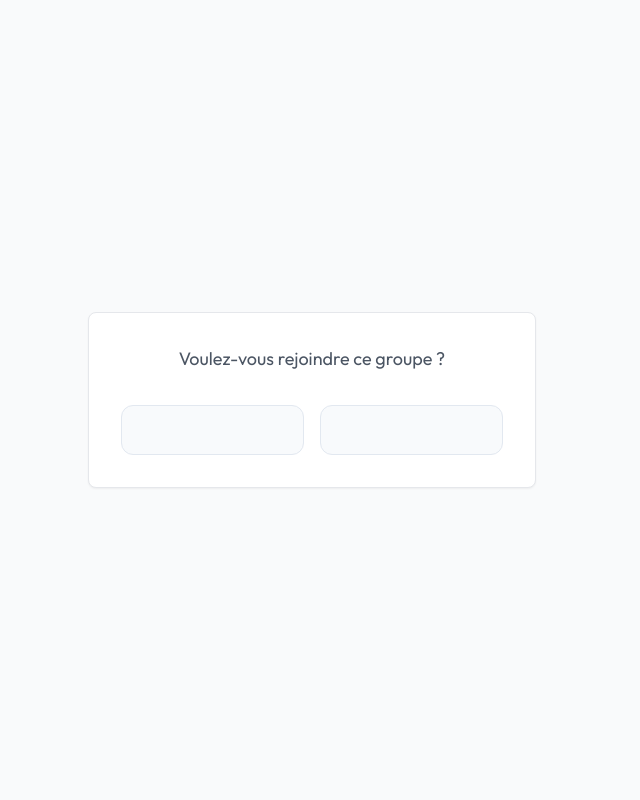
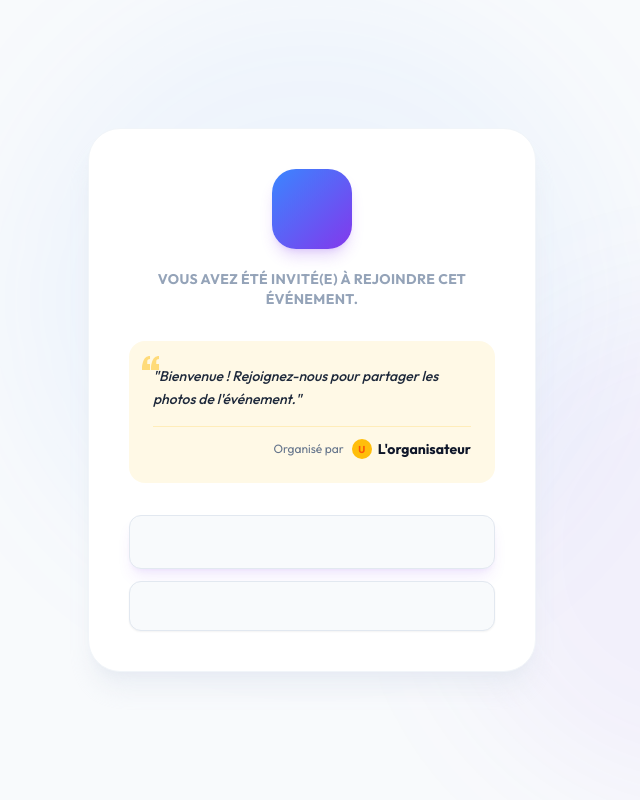
Before and after one commit to math-pixel/Photo-Party-V2, a Symfony app: template templates/group/join.html.twig in a window 1280 px wide. Shown: the whole page, without its empty margins (328-968 px from the left). Run offline with Twig, Linux system fonts and the light colour scheme; the template is opened without the code that fills it, so the values that code supplies are empty; form fields are guessed from the names that the template uses; style sheets or scripts are compiled from the project's sources; some libraries are stand-ins or nearby versions.

Commit message:
update join group style

```diff
--- a/assets/styles/app.css
+++ b/assets/styles/app.css
@@ -61,6 +61,12 @@
         @apply bg-white text-red-600 border border-red-100 hover:bg-red-50;
     }
 
+    .btn-cancel {
+        @apply bg-white border border-slate-200 text-slate-400 shadow-sm;
+        /* Interaction : devient "Party Pink" au survol */
+        @apply hover:text-party-pink hover:bg-party-pink/5 hover:border-party-pink/30;
+    }
+
     /* --- CARDS --- */
     .card {
         @apply bg-white rounded-[32px] shadow-xl shadow-slate-200/50 border border-slate-100 p-8;
@@ -100,8 +106,13 @@ form select {
 }
 
 form button[type="submit"] {
-    @apply btn btn-primary w-full;
+    @apply btn w-full; /* Base commune */
 }
+
+form button[type="submit"]:not(.btn-cancel) {
+    @apply btn-primary; /* Style Noir par défaut, sauf si c'est un btn-cancel */
+}
+
 
 /* Erreurs */
 .form-error {
--- a/templates/group/join.html.twig
+++ b/templates/group/join.html.twig
@@ -1,33 +1,81 @@
 {% extends "base.html.twig" %}
 
-{% block title %}Rejoindre le groupe{% endblock %}
+{% block title %}Invitation - PhotoParty{% endblock %}
 
 {% block body %}
-    <div class="min-h-screen bg-gray-50 flex items-center justify-center px-4">
-        <div class="w-full max-w-md">
-            <!-- Card Container -->
-            <div class="bg-white rounded-lg shadow-sm border border-gray-200 p-8">
+    <div class="relative min-h-screen bg-slate-50 flex items-center justify-center px-4 py-12 font-sans selection:bg-party-purple selection:text-white">
 
-                <!-- Question -->
-                <p class="text-lg text-gray-600 text-center">
-                    Voulez-vous rejoindre ce groupe ?
-                </p>
+        {# --- DÉCOR --- #}
+        <div class="absolute top-0 left-1/2 -translate-x-1/2 w-[600px] h-[600px] bg-party-blue/5 rounded-full blur-3xl pointer-events-none"></div>
+        <div class="absolute bottom-0 right-0 w-[500px] h-[500px] bg-party-purple/5 rounded-full blur-3xl pointer-events-none"></div>
 
-                <!-- Group Name -->
-                <h1 class="text-3xl font-bold text-gray-900 mb-2 text-center mb-8">
+        <div class="relative z-10 w-full max-w-md">
+
+            <div class="bg-white rounded-[32px] shadow-xl shadow-slate-200/60 border border-slate-100 p-8 md:p-10 text-center">
+
+                {# 1. IDENTITÉ DU GROUPE (Le plus important d'abord) #}
+                <div class="mx-auto w-20 h-20 rounded-[24px] bg-gradient-to-br from-party-blue to-party-purple flex items-center justify-center mb-5 shadow-lg shadow-party-purple/20">
+                    <span class="text-3xl font-display font-bold text-white">
+                        {{ group.name|first|upper }}
+                    </span>
+                </div>
+
+                <h1 class="text-3xl font-display font-bold text-slate-900 mb-2 leading-tight">
                     {{ group.name }}
                 </h1>
 
-                <!-- Buttons -->
+                <p class="text-sm font-bold text-slate-400 uppercase tracking-wide mb-8">
+                    Vous avez été invité(e) à rejoindre cet événement.
+                </p>
+
+                {# 2. MESSAGE DE BIENVENUE (Bloc Citation) #}
+                <div class="relative bg-party-yellow/10 rounded-2xl p-6 mb-8 text-left">
+                    {# Icône guillemets #}
+                    <svg class="absolute top-4 left-4 w-6 h-6 text-party-yellow/50 -translate-x-2 -translate-y-2" fill="currentColor" viewBox="0 0 24 24"><path d="M14.017 21L14.017 18C14.017 16.896 14.321 15.2936 14.928 13.192C15.535 11.0904 16.471 9.52533 17.736 8.49666C19.001 7.468 20.429 6.95367 22.02 6.95367L22.02 9.96067C21.281 9.96067 20.633 10.1397 20.076 10.4977C19.519 10.8557 19.2403 11.5937 19.2403 12.7117L19.2403 15L22.02 15L22.02 21L14.017 21ZM5.01667 21L5.01667 18C5.01667 16.896 5.32067 15.2936 5.92767 13.192C6.53467 11.0904 7.47067 9.52533 8.73567 8.49666C10.0007 7.468 11.4287 6.95367 13.0197 6.95367L13.0197 9.96067C12.2807 9.96067 11.6327 10.1397 11.0757 10.4977C10.5187 10.8557 10.24 11.5937 10.24 12.7117L10.24 15L13.0197 15L13.0197 21L5.01667 21Z"/></svg>
+
+                    {# Le texte #}
+                    <p class="text-slate-800 italic font-medium relative z-10 text-sm leading-relaxed mb-4">
+                        {% if false %}
+                            "{{ group.description }}"
+                        {% else %}
+{#                            todo enlever le text si il n'y a pas de description#}
+                            "Bienvenue ! Rejoignez-nous pour partager les photos de l'événement."
+                        {% endif %}
+                    </p>
+
+                    {# 3. LA SIGNATURE (L'organisateur est ici maintenant) #}
+                    <div class="flex items-center justify-end gap-2 border-t border-party-yellow/20 pt-3 mt-2">
+                        <span class="text-xs text-slate-500">Organisé par</span>
+                        <div class="flex items-center gap-1.5">
+                            <div class="w-5 h-5 rounded-full bg-party-yellow text-party-orange flex items-center justify-center text-[10px] font-bold">
+                                {{ group.owner.firstname|default('U')|first|upper }}
+                            </div>
+                            <span class="text-sm font-bold text-slate-900">
+                                {{ group.owner.firstname|default('L\'organisateur') }}
+                            </span>
+                        </div>
+                    </div>
+                </div>
+
+                {# 4. ACTIONS #}
                 {{ form_start(confirmation_form) }}
-                <div class="flex gap-4">
 
-                    {{ form_widget(confirmation_form.confirm) }}
+                <div class="flex flex-col gap-3">
+                    {# Bouton Primary #}
+                    {{ form_widget(confirmation_form.confirm, {
+                        'attr': {
+                            'class': 'btn btn-primary w-full justify-center py-4 text-lg shadow-lg shadow-party-purple/10'
+                        },
+                        'label': 'Rejoindre le groupe'
+                    }) }}
 
-
-                    {{ form_widget(confirmation_form.cancel) }}
-
-
+                    {# Bouton Cancel #}
+                    {{ form_widget(confirmation_form.cancel, {
+                        'attr': {
+                            'class': 'btn btn-cancel w-full justify-center'
+                        },
+                        'label': 'Refuser'
+                    }) }}
                 </div>
 
                 {{ form_end(confirmation_form) }}
--- a/templates/partials/header.html.twig
+++ b/templates/partials/header.html.twig
@@ -36,7 +36,7 @@
                     {# B. Bouton Logout (Icône seule) #}
                     {# w-10 h-10 pour faire un carré parfait #}
                     <a href="{{ path('app_logout') }}"
-                       class="flex btn p-0 items-center justify-center w-11 h-11 rounded-[14px] border border-slate-200 bg-white text-slate-400 hover:text-party-pink hover:bg-party-pink/5 hover:border-party-pink/30 transition-all duration-200 shadow-sm"
+                       class="btn btn-cancel p-0 w-11 h-11 rounded-[14px] flex items-center justify-center"
                        title="Se déconnecter">
                         <svg xmlns="http://www.w3.org/2000/svg" fill="none" viewBox="0 0 24 24" stroke-width="2" stroke="currentColor" class="w-5 h-5">
                             <path stroke-linecap="round" stroke-linejoin="round" d="M15.75 9V5.25A2.25 2.25 0 0013.5 3h-6a2.25 2.25 0 00-2.25 2.25v13.5A2.25 2.25 0 007.5 21h6a2.25 2.25 0 002.25-2.25V15m3 0l3-3m0 0l-3-3m3 3H9" />
```
